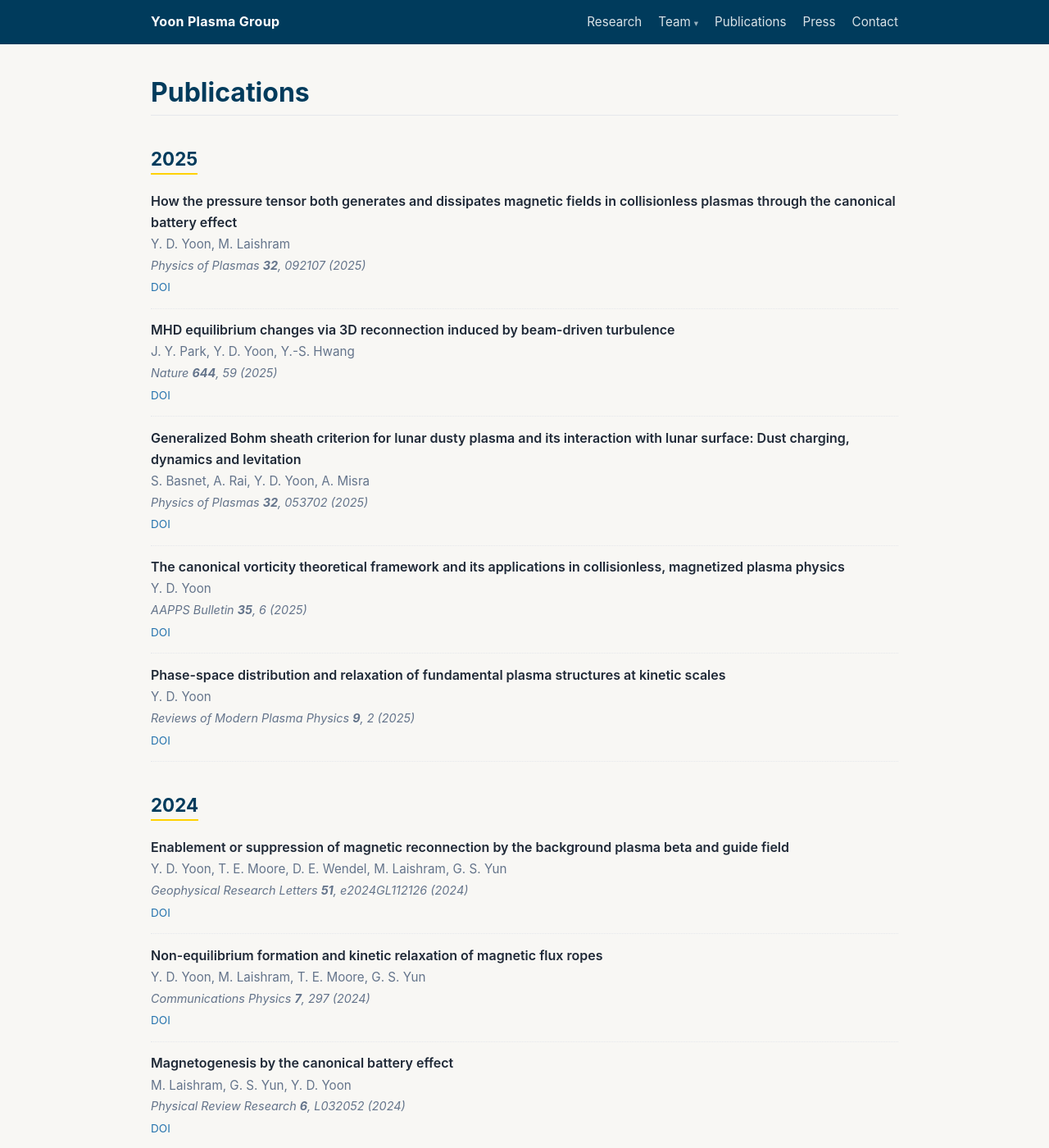
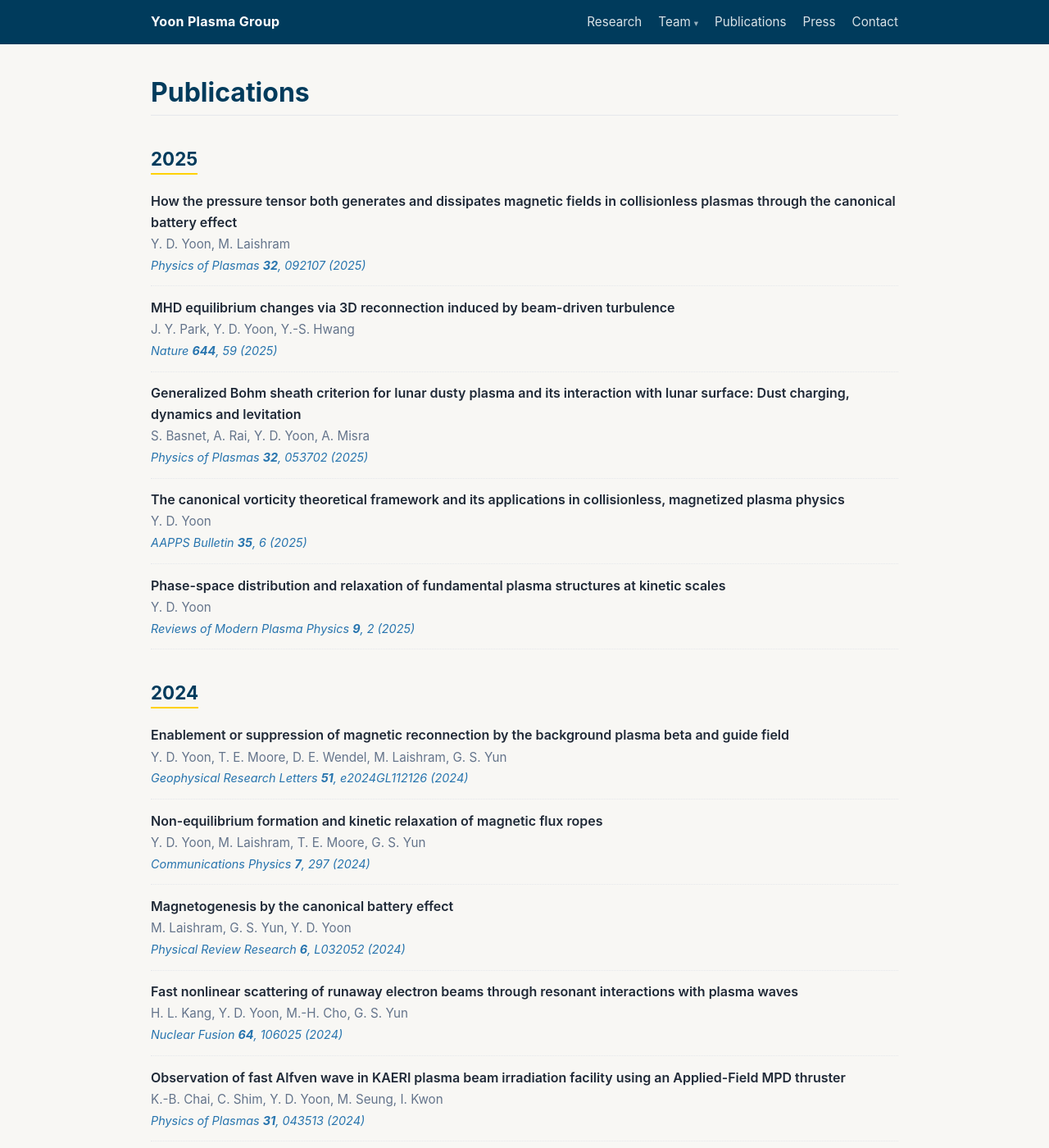
Before and after one commit to ydyoon93/yoonplasmagroup, a Jekyll site: the page built from publications.md, in a window 1280 px wide and 1400 px high. Shown: the whole window at 82% size. Built offline with Jekyll 4.4.1, drawn with Linux system fonts in a browser that asks for light colours; some of the changed text lies outside the part shown.

Commit message:
feat: hyperlink the citation line itself, drop separate DOI button
The publications page now wraps the journal/volume/pages/(year) line
in a single <a> to the primary link (DOI > link > arXiv, in priority
order). The standalone 'DOI' button is gone — clicking the citation
text takes you to the paper. arXiv and PDF, when set, still render
as separate small buttons on a follow-up line because they're
auxiliary (preprint vs published; self-hosted PDF), not duplicates
of the published-paper link.

```diff
--- a/publications.md
+++ b/publications.md
@@ -15,18 +15,23 @@ permalink: /publications/
     <h2 class="pub-year">{{ year_group.name }}</h2>
     <ul class="pub-list">
       {% for pub in year_group.items %}
+        {%- assign primary_link = nil -%}
+        {%- if pub.doi -%}{%- assign primary_link = pub.doi | prepend: "https://doi.org/" -%}
+        {%- elsif pub.link -%}{%- assign primary_link = pub.link -%}
+        {%- elsif pub.arxiv -%}{%- assign primary_link = pub.arxiv | prepend: "https://arxiv.org/abs/" -%}
+        {%- endif -%}
         <li class="pub-item" id="{{ pub.slug }}">
           <div class="pub-title">{{ pub.title }}</div>
           <div class="pub-authors">{{ pub.authors }}</div>
           <div class="pub-meta">
-            {{ pub.journal }}{% if pub.volume %} <strong>{{ pub.volume }}</strong>{% endif %}{% if pub.pages %}, {{ pub.pages }}{% endif %} ({{ pub.year }})
+            {% if primary_link %}<a href="{{ primary_link }}">{% endif %}{{ pub.journal }}{% if pub.volume %} <strong>{{ pub.volume }}</strong>{% endif %}{% if pub.pages %}, {{ pub.pages }}{% endif %} ({{ pub.year }}){% if primary_link %}</a>{% endif %}
           </div>
+          {% if pub.arxiv or pub.pdf %}
           <div class="pub-links">
-            {% if pub.doi %}<a href="https://doi.org/{{ pub.doi }}">DOI</a>{% endif %}
             {% if pub.arxiv %}<a href="https://arxiv.org/abs/{{ pub.arxiv }}">arXiv</a>{% endif %}
-            {% if pub.link %}<a href="{{ pub.link }}">Link</a>{% endif %}
             {% if pub.pdf %}<a href="{{ pub.pdf | relative_url }}">PDF</a>{% endif %}
           </div>
+          {% endif %}
         </li>
       {% endfor %}
     </ul>
```
